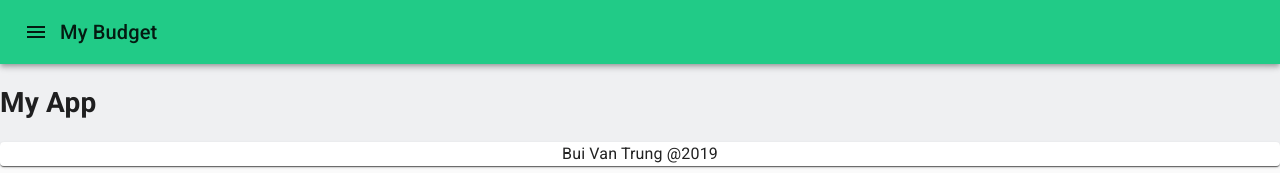
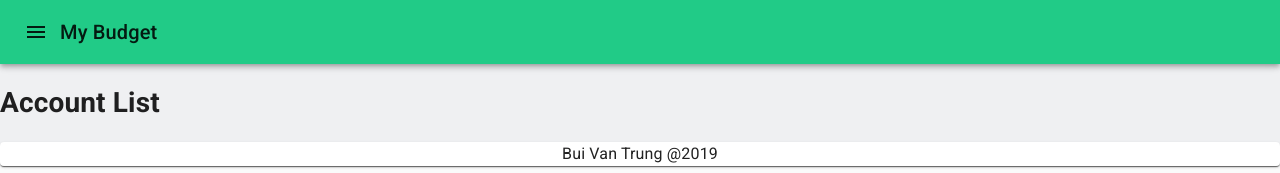
Before and after one commit to BuiKiem/my-budget, a React (Create React App) app in the folder frontend/: page / in a window 1280 px wide. Shown: the top 173 px of the page. Built offline with nearby package versions, Linux system fonts and the light colour scheme.

Commit message:
Create 'Index' page

```diff
--- a/frontend/src/App.js
+++ b/frontend/src/App.js
@@ -1,7 +1,7 @@
 import React from "react";
 import { CssBaseline, createMuiTheme, ThemeProvider } from "@material-ui/core";
 
-import { Layout } from "./components/Layout/Layout";
+import { IndexPage } from "./pages/IndexPage/IndexPage";
 
 const theme = createMuiTheme({
   palette: {
@@ -27,9 +27,7 @@ function App() {
   return (
     <ThemeProvider theme={theme}>
       <CssBaseline />
-      <Layout>
-        <h1>My App</h1>
-      </Layout>
+      <IndexPage />
     </ThemeProvider>
   );
 }
--- /dev/null
+++ b/frontend/src/components/accounts/AccountList/AccountList.js
@@ -0,0 +1,5 @@
+import React from "react";
+
+export const AccountList = () => {
+  return <h1>Account List</h1>;
+};
--- /dev/null
+++ b/frontend/src/pages/IndexPage/IndexPage.js
@@ -0,0 +1,11 @@
+import React from "react";
+import { Layout } from "../../components/Layout/Layout";
+import { AccountList } from "../../components/accounts/AccountList/AccountList";
+
+export const IndexPage = () => {
+  return (
+    <Layout>
+      <AccountList />
+    </Layout>
+  );
+};
```
